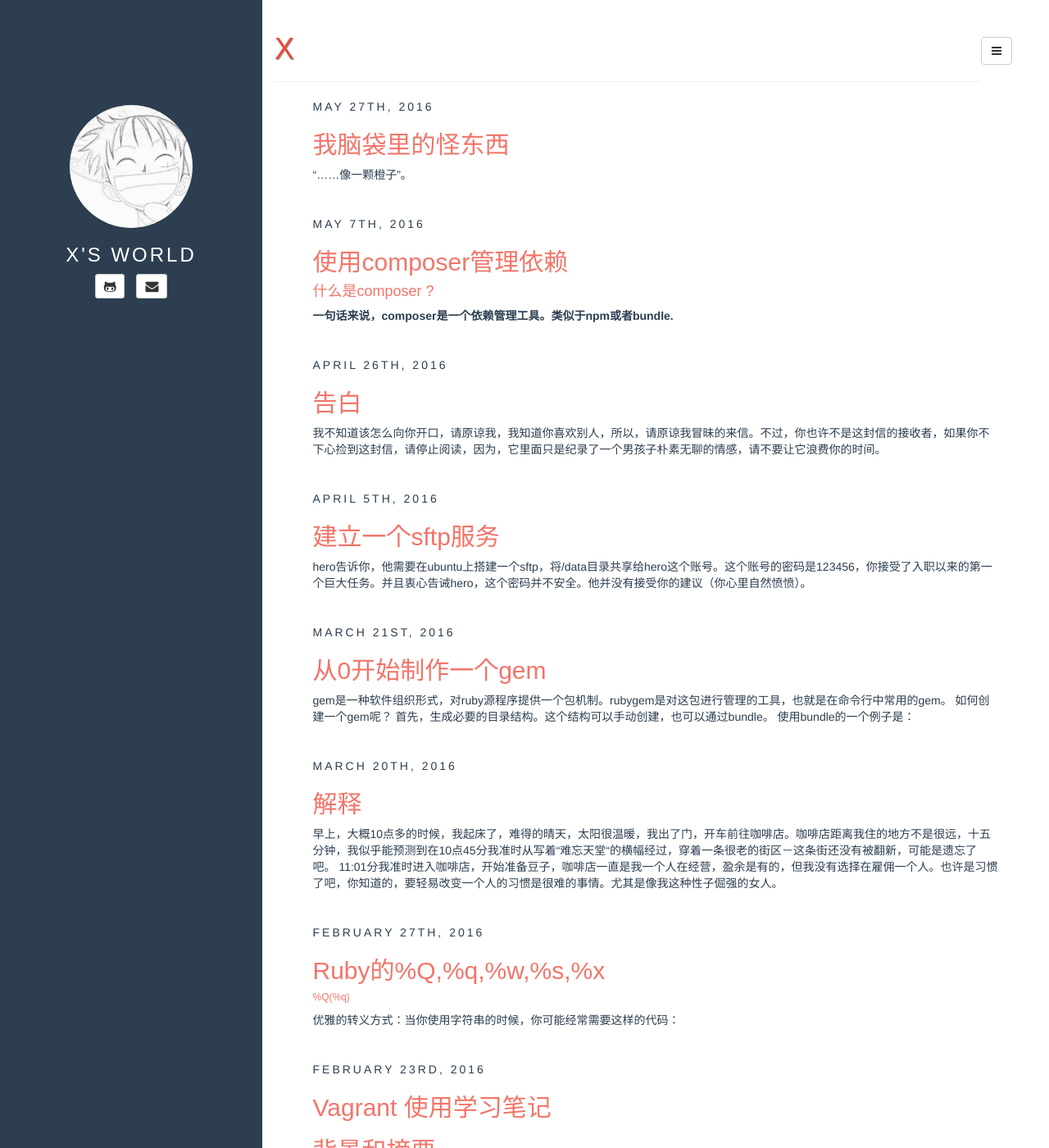
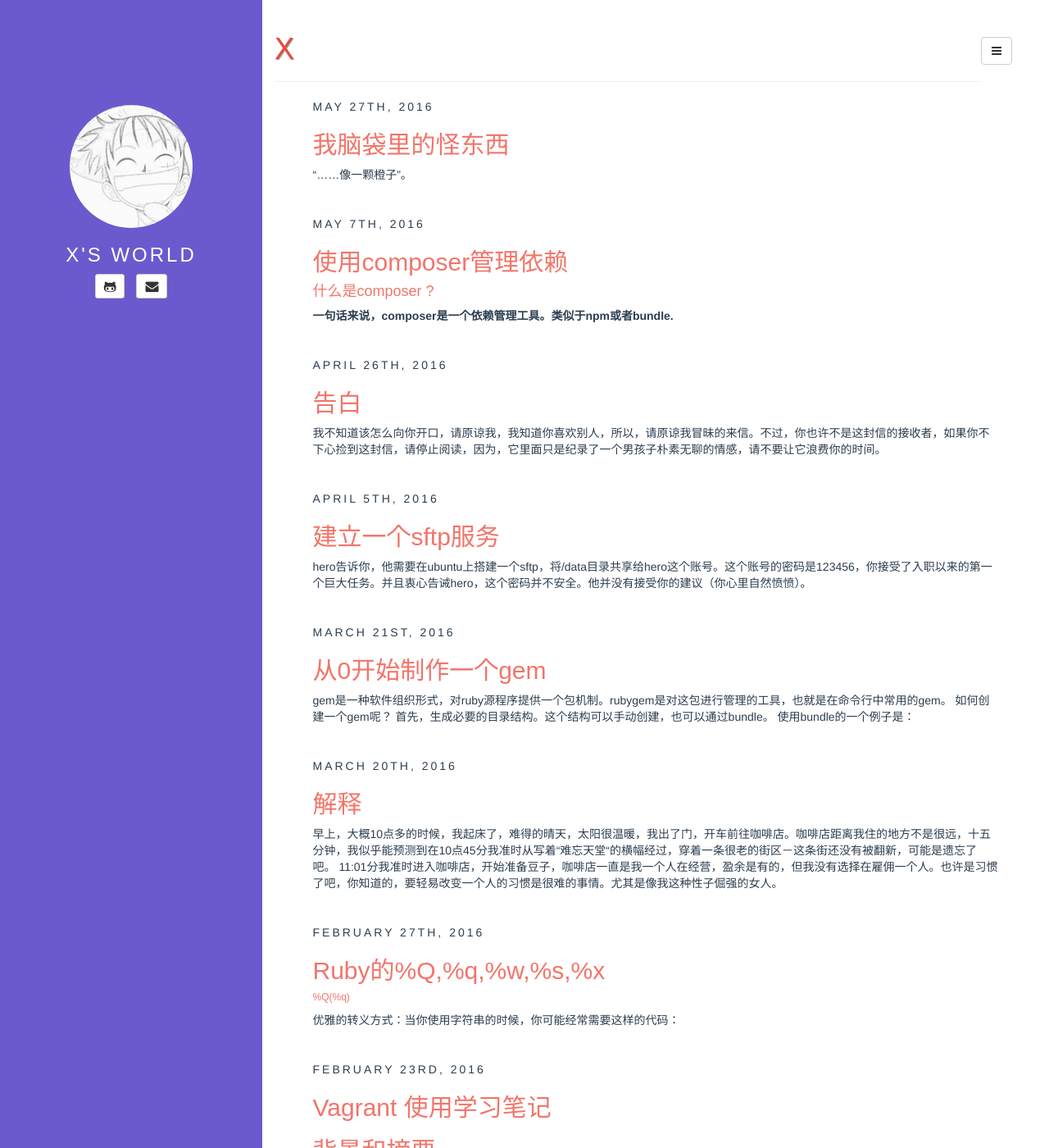
Before and after one commit to xxlv/okuer, a Jekyll site: the page built from index.html, in a window 1280 px wide and 1400 px high. Shown: the whole window at 82% size. Built offline with Jekyll 4.4.1, drawn with Linux system fonts in a browser that asks for light colours; the list of posts is cut into pages by our own code.

Commit message:
update css

```diff
--- a/assets/css/style.css
+++ b/assets/css/style.css
@@ -7,7 +7,7 @@
 	position: fixed;
 	top: 0px;
 	padding-top: 10%;
-	background-color: #2c3e50;
+	background-color: slateblue;
 	color: #fff;
 }
 
```
